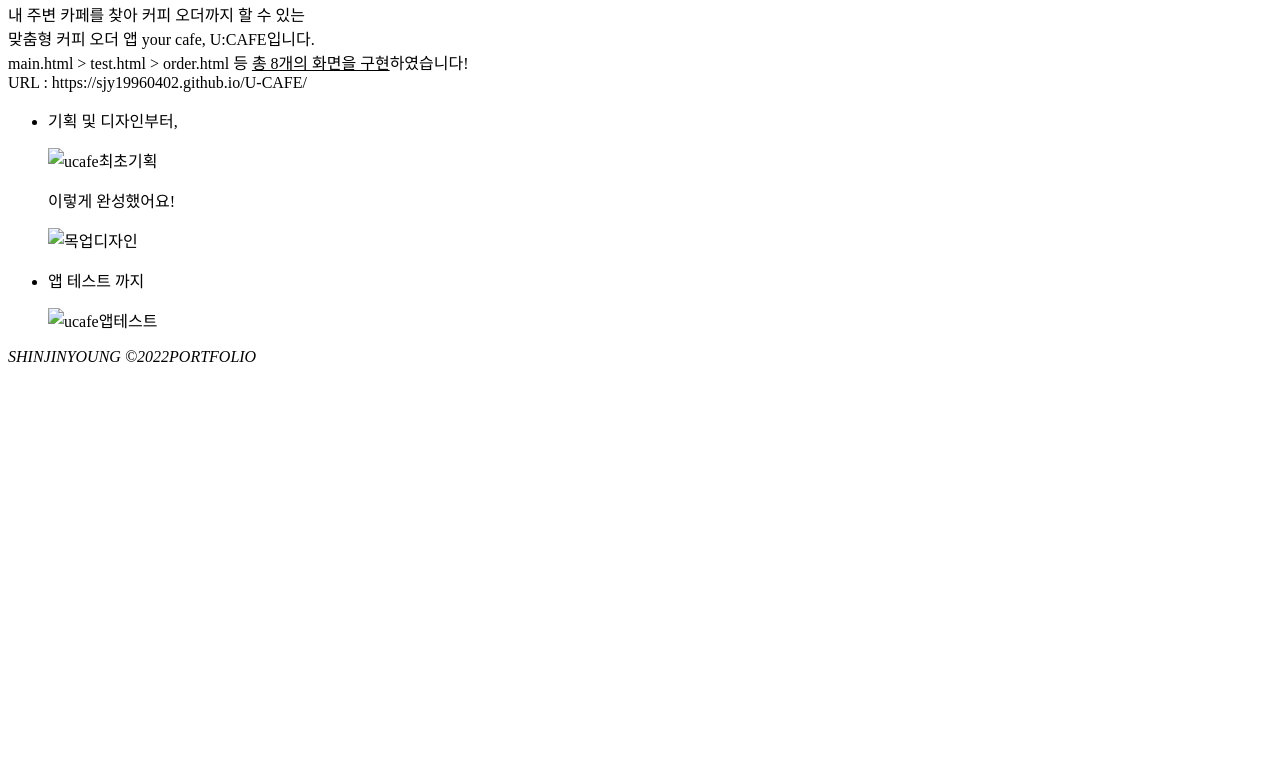
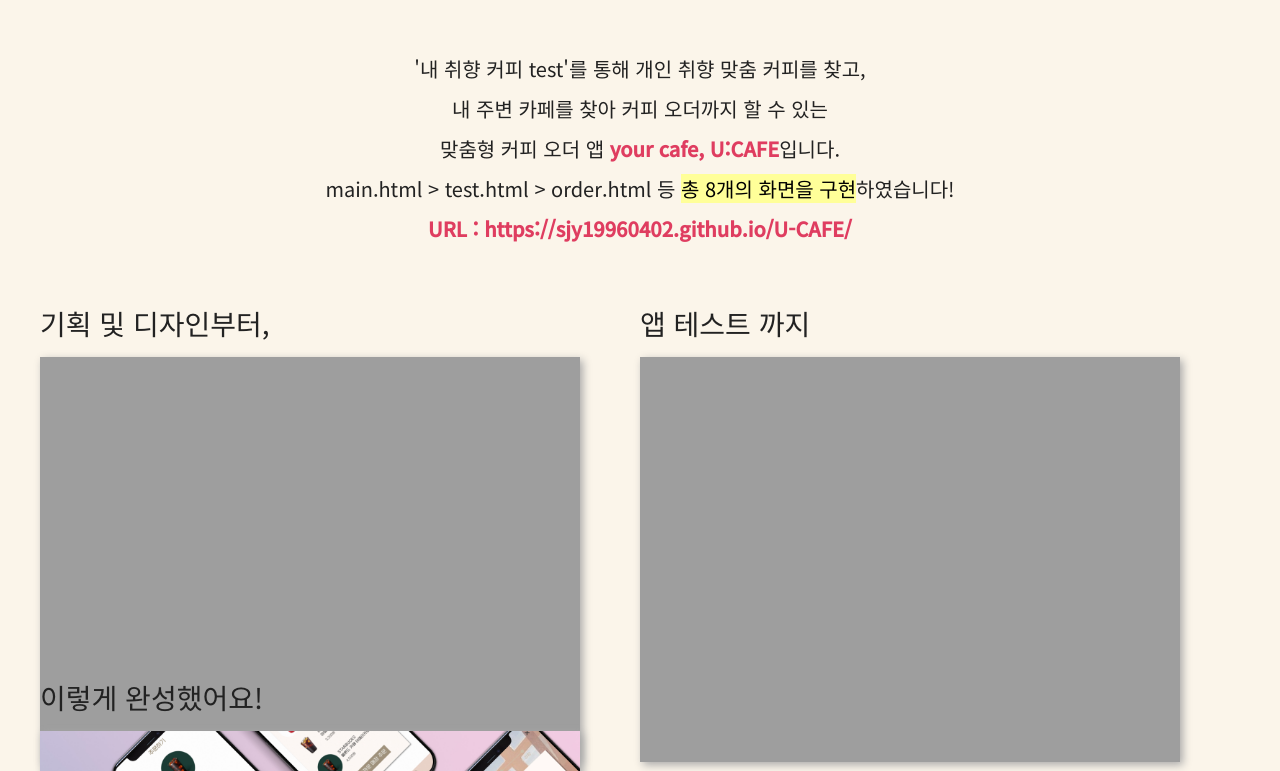
Before and after one commit to sjy19960402/portFolio, a plain HTML site: page views/ucafe.html in a window 1280 px wide. Shown: the part 111-882 px from the top of the page. Before the commit the page ends 800 px from the top, so only its background shows below. Drawn offline with Linux system fonts and the light colour scheme; the site is published under a folder, as on GitHub Pages, so addresses that start at the root find nothing.

Commit message:
change subPage path

```diff
--- a/views/ucafe.html
+++ b/views/ucafe.html
@@ -6,11 +6,11 @@
     <meta name="viewport" content="width=device-width, initial-scale=1.0">
     <title>JINYOUNG ucafe</title>
     <!-- 파비콘 삽입 -->
-    <link rel="shortcut icon" href="/static/img/favicon.ico" type="image/x-icon">
+    <link rel="shortcut icon" href="../static/img/favicon.ico" type="image/x-icon">
        <!-- css -->
-       <link rel="stylesheet" href="/static/css/reset.css" type="text/css">
-       <link rel="stylesheet" href="/static/css/base.css" type="text/css">
-   <link rel="stylesheet" href="/static/css/ucafe.css" type="text/css">
+       <link rel="stylesheet" href="../static/css/reset.css" type="text/css">
+       <link rel="stylesheet" href="../static/css/base.css" type="text/css">
+   <link rel="stylesheet" href="../static/css/ucafe.css" type="text/css">
 </head>
 <body>
     <header>
@@ -27,16 +27,16 @@
         <ul>
             <li>
                 <p>기획 및 디자인부터,</p>
-                <img src="/static/img/ucafe_style.jpg" alt="ucafe최초기획">
+                <img src="../static/img/ucafe_style.jpg" alt="ucafe최초기획">
 
                     <div>
                     <p>이렇게 완성했어요!</p>
-                    <img src="/static/img/02_mockup.jpg" alt="목업디자인">
+                    <img src="../static/img/02_mockup.jpg" alt="목업디자인">
                 </div>
             </li>
             <li>
                 <p>앱 테스트 까지</p>
-                <img src="/static/img/ucafe_test.jpg" alt="ucafe앱테스트">
+                <img src="../static/img/ucafe_test.jpg" alt="ucafe앱테스트">
             </li>
         </ul>
     </main>
```
Also changed, not shown: index.html (+1 -1 lines), views/espoir.html (+5 -5 lines), views/h_go.html (+7 -7 lines), views/outback.html (+5 -5 lines).
